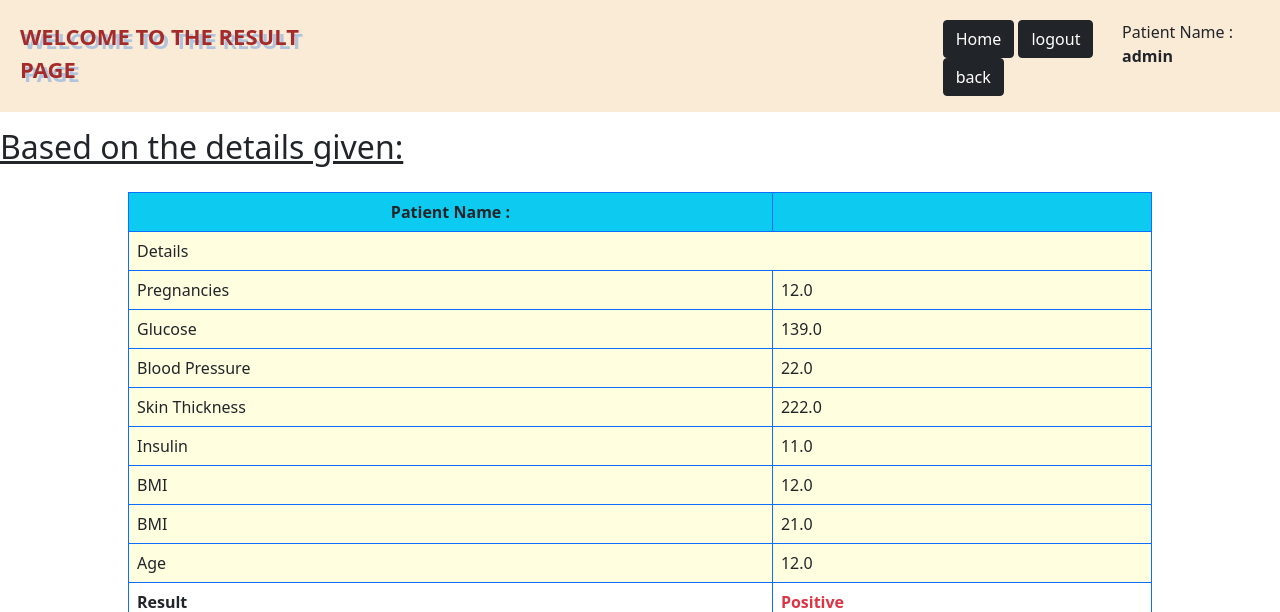
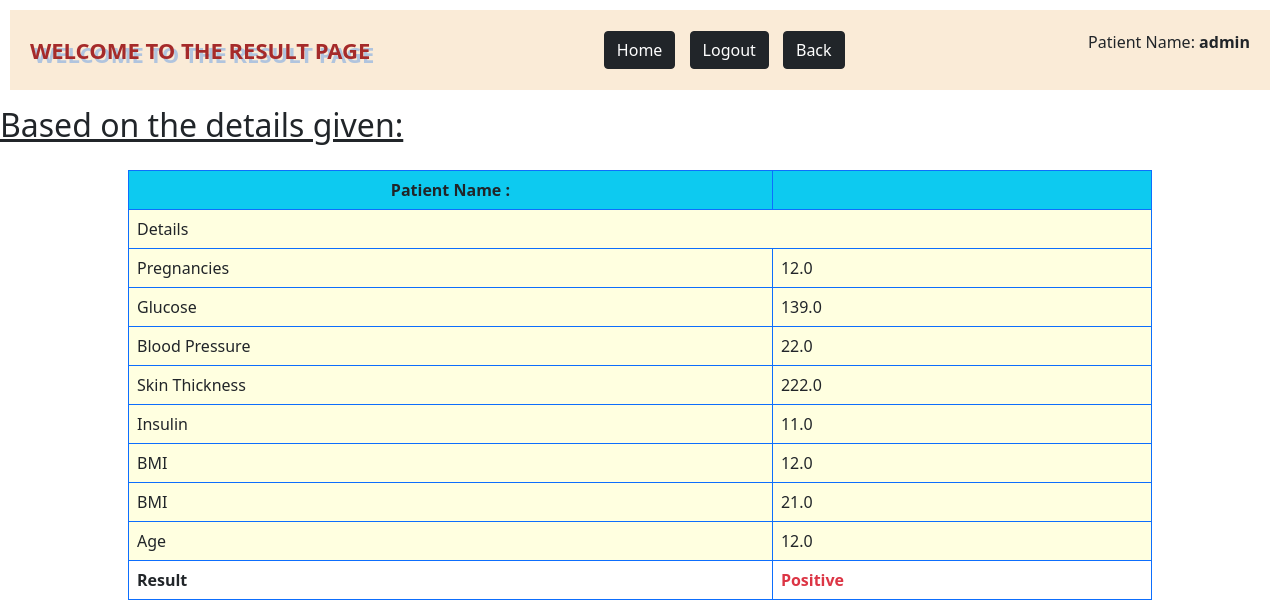
Before and after one commit to gudlad/DiabetesPredictionPortal, a Django app: page /result in a window 1280 px wide. Shown: the top 612 px of the page. Run offline with Django 4.2, Linux system fonts and the light colour scheme; a user stored in the database is signed in; data comes from the database, SQL or seed files in the repository.

Commit message:
changes to styles

```diff
--- a/templates/results.html
+++ b/templates/results.html
@@ -1,49 +1,110 @@
 {% load static %}
 
 <html lang="en">
-<body>
-<div
-        style="
+  <head>
+    <meta charset="UTF-8" />
+    <meta http-equiv="X-UA-Compatible" content="IE=edge" />
+    <meta name="viewport" content="width=device-width, initial-scale=1.0" />
+    <link
+      href="https://cdn.jsdelivr.net/npm/bootstrap@5.0.2/dist/css/bootstrap.min.css"
+      rel="stylesheet"
+      integrity="sha384-EVSTQN3/azprG1Anm3QDgpJLIm9Nao0Yz1ztcQTwFspd3yD65VohhpuuCOmLASjC"
+      crossorigin="anonymous"
+    />
+    <link rel="preconnect" href="https://fonts.gstatic.com" />
+    <link
+      href="https://fonts.googleapis.com/css2?family=Roboto+Condensed:wght@400;700&family=Roboto:wght@400;700&display=swap"
+      rel="stylesheet"
+    />
+    <style>
+      .d {
+        background-color: lightyellow;
+      }
+      .p {
+        margin-left: 50%;
+      }
+      .navbar {
         display: flex;
         justify-content: space-between;
+        align-items: center;
         background-color: antiquewhite;
-        padding-top:20px;
-      "
-        class="sticky-top"
->
-  <div
-          style="
+        padding: 20px 0;
+        margin:10px;
+      }
+
+      .navbar-title {
         text-transform: uppercase;
         font-weight: bolder;
         text-shadow: 4px 4px lightsteelblue;
         color: brown;
         margin-left: 20px;
         font-size: 22px;
-        "
-  >
-    Welcome to the Result page
+      }
+
+      .navbar-links {
+        margin: 0;
+      }
+
+      .navbar-links a {
+        margin-right: 10px;
+      }
+
+      .navbar-patient {
+        margin-right: 20px;
+      }
+
+      @media screen and (max-width: 768px) {
+        .navbar {
+          flex-direction: column;
+          padding: 10px;
+        }
+
+        .navbar-title {
+          margin: 10px;
+          text-align: center;
+        }
+
+        .navbar-links {
+          flex-wrap: wrap;
+          justify-content: center;
+          margin-top: 10px;
+        }
+
+        .navbar-links a {
+          margin: 5px;
+        }
+
+        .navbar-patient {
+          text-align: center;
+          margin-bottom: 10px;
+        }
+      }
+    </style>
+  </head>
+
+  <body>
+    <div class="navbar sticky-top">
+      <div class="navbar-title">Welcome to the Result page</div>
+      <p class="navbar-links">
+        <a class="btn btn-dark" href="index">Home</a>
+        <a class="btn btn-dark" href="logout">Logout</a>
+        <a class="btn btn-dark" href="inspection">Back</a>
+      </p>
+      <p class="navbar-patient">
+        Patient Name: <strong>{{user.username}}</strong>
+      </p>
     </div>
-  <p class="p">
-    <a class='btn btn-dark' href="index">Home</a>
-    <a class='btn btn-dark' href="logout">logout</a>
-    <a class='btn btn-dark' href="inspection">back</a>
-  </p>
-  <hr style="margin:0px; padding: 0px;">
-  <p style="margin-right: 20px">
-    Patient Name : <strong>{{user.username}}</strong>
-  </p>
-</div >
     <!-- navbarend -->
-
-
     {% if data %}
-<h2  class="mt-3"><u class="text-dark">Based on the details given:</u></h2>
+    <h2 class="mt-3"><u class="text-dark">Based on the details given:</u></h2>
     <div style="margin: 2% 10%">
       {% for patient in data %}
       <table class="table table-bordered border-primary">
         <tr class="bg-info">
           <td class="text-center fw-bold">Patient Name :</td>
-      <td class="text-center fw-bold">{{user.first_name}} {{user.last_name}}</td>
+          <td class="text-center fw-bold">
+            {{user.first_name}} {{user.last_name}}
+          </td>
         </tr>
         <tbody>
           <tr class="d">
@@ -87,39 +148,11 @@
           </tr>
         </tbody>
       </table>
-  {% endfor %}
-  {% else %}
-  <div style="text-align:center;">
-    <div class="display-5 text-primary">
-      No Data 404
-    </div>
+      {% endfor %} {% else %}
+      <div style="text-align: center">
+        <div class="display-5 text-primary">No Data 404</div>
       </div>
       {% endif %}
     </div>
   </body>
-<head>
-    <meta charset="UTF-8" />
-    <meta http-equiv="X-UA-Compatible" content="IE=edge" />
-    <meta name="viewport" content="width=device-width, initial-scale=1.0" />
-    <link
-      href="https://cdn.jsdelivr.net/npm/bootstrap@5.0.2/dist/css/bootstrap.min.css"
-      rel="stylesheet"
-      integrity="sha384-EVSTQN3/azprG1Anm3QDgpJLIm9Nao0Yz1ztcQTwFspd3yD65VohhpuuCOmLASjC"
-      crossorigin="anonymous"
-    />
-      <link rel="preconnect" href="https://fonts.gstatic.com" />
-    <link
-      href="https://fonts.googleapis.com/css2?family=Roboto+Condensed:wght@400;700&family=Roboto:wght@400;700&display=swap"
-      rel="stylesheet"
-    />
-    <style>
-
-      .d {
-        background-color: lightyellow;
-      }
-      .p {
-      margin-left:50%;
-      }
-    </style>
-  </head>
 </html>
```
Also changed, not shown: templates/inspection.html (+55 -39 lines). Lines whose indentation alone changed are shown as unchanged.
